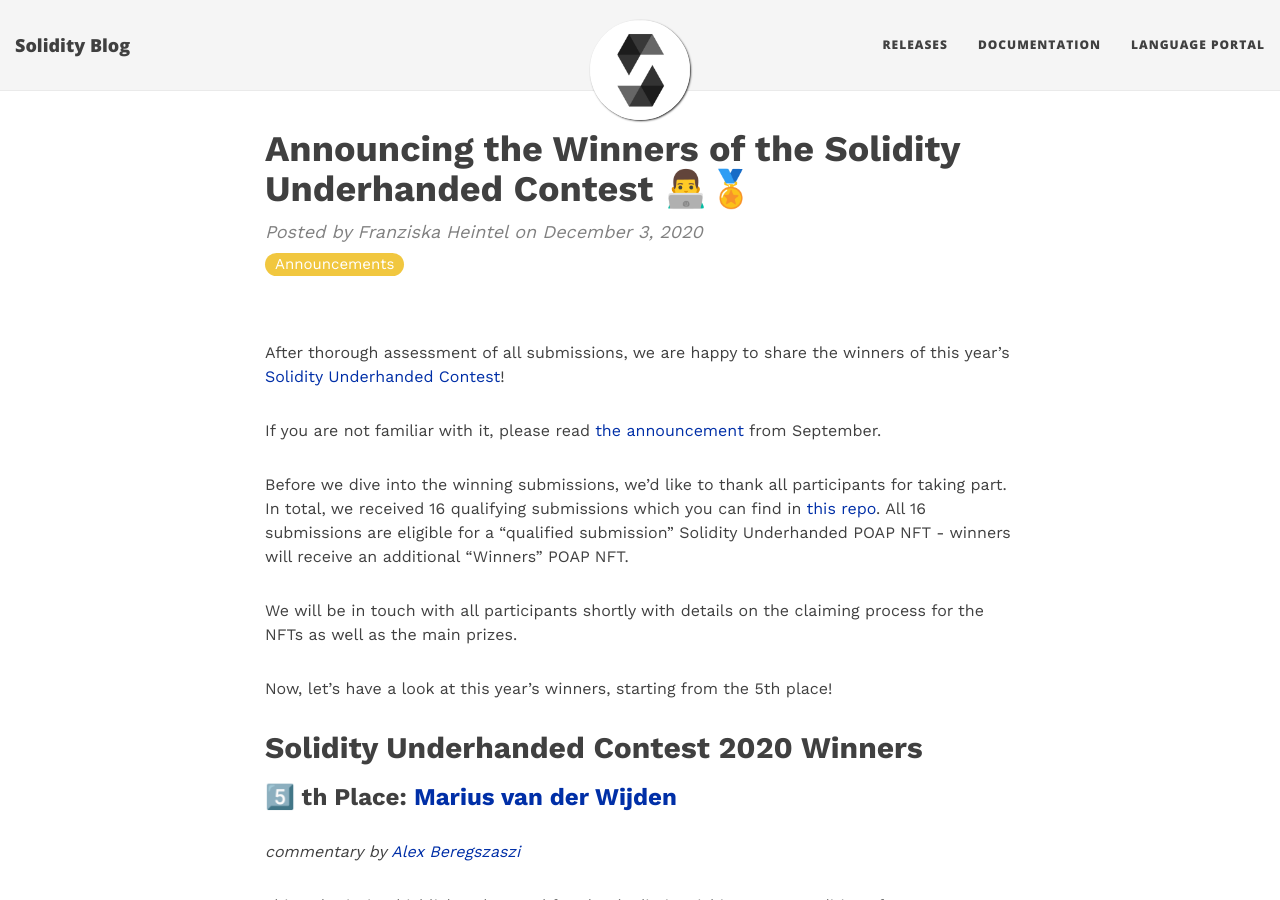
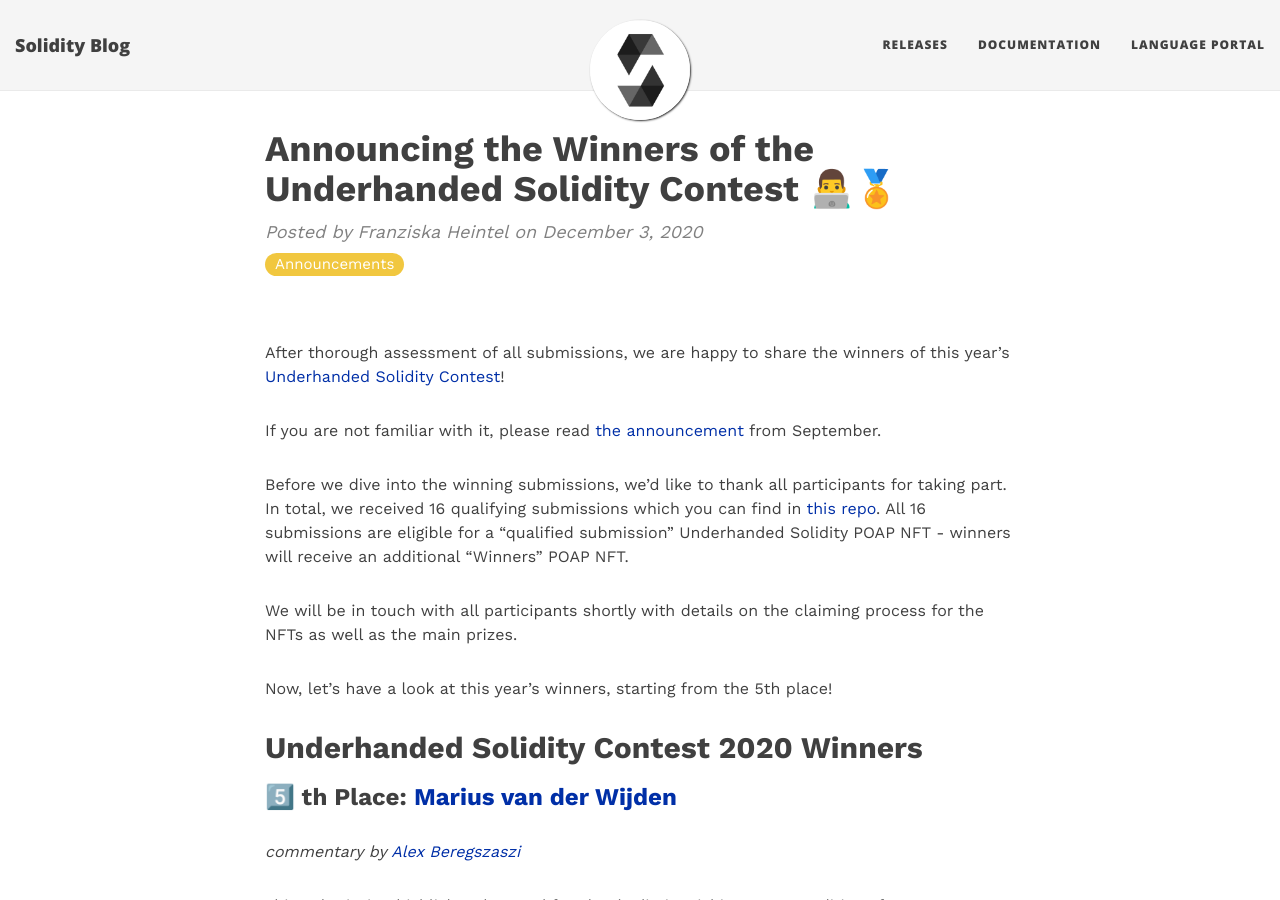
Before and after one commit to krismark930/solidity-blog, a Jekyll site: the page built from _posts/2020-12-03-solidity-underhanded-contest-winners.md, in a window 1280 px wide and 900 px high. Built offline with Jekyll 4.4.1, drawn with Linux system fonts in a browser that asks for light colours; some of the changed text lies outside the part shown.

Commit message:
harmonizing wording of USC

```diff
--- a/_posts/2020-12-03-solidity-underhanded-contest-winners.md
+++ b/_posts/2020-12-03-solidity-underhanded-contest-winners.md
@@ -1,23 +1,23 @@
 ---
 layout: post
 published: true
-title: 'Announcing the Winners of the Solidity Underhanded Contest 👨‍💻🏅'
+title: 'Announcing the Winners of the Underhanded Solidity Contest 👨‍💻🏅'
 date: '2020-12-03'
 author: Franziska Heintel
 category: Announcements
 ---
 
-After thorough assessment of all submissions, we are happy to share the winners of this year's [Solidity Underhanded Contest](https://underhanded.soliditylang.org/)!
+After thorough assessment of all submissions, we are happy to share the winners of this year's [Underhanded Solidity Contest](https://underhanded.soliditylang.org/)!
 
 If you are not familiar with it, please read [the announcement](https://blog.soliditylang.org/2020/09/21/solidity-underhanded-contest/) from September.
 
-Before we dive into the winning submissions, we'd like to thank all participants for taking part. In total, we received 16 qualifying submissions which you can find in [this repo](https://github.com/ethereum/solidity-underhanded-contest/tree/master/submissions_2020). All 16 submissions are eligible for a "qualified submission" Solidity Underhanded POAP NFT - winners will receive an additional "Winners" POAP NFT.
+Before we dive into the winning submissions, we'd like to thank all participants for taking part. In total, we received 16 qualifying submissions which you can find in [this repo](https://github.com/ethereum/solidity-underhanded-contest/tree/master/submissions_2020). All 16 submissions are eligible for a "qualified submission" Underhanded Solidity POAP NFT - winners will receive an additional "Winners" POAP NFT.
 
 We will be in touch with all participants shortly with details on the claiming process for the NFTs as well as the main prizes.
 
 Now, let's have a look at this year's winners, starting from the 5th place!
 
-## Solidity Underhanded Contest 2020 Winners
+## Underhanded Solidity Contest 2020 Winners
 
 ### 5️⃣ th Place: [Marius van der Wijden](https://github.com/ethereum/solidity-underhanded-contest/tree/master/submissions_2020/submission14_MariusVanDerWijden)
 
@@ -97,8 +97,8 @@ This submission shows the social aspect of trusting “audited” upgradable con
 
 This submissions exploits a Solidity compiler bug, namely the [Solidity Dynamic Array Cleanup Bug](https://blog.soliditylang.org/2020/10/07/solidity-dynamic-array-cleanup-bug/), which was fixed with Solidity v0.7.3. Using this bug is a great idea in theory, however, the implementation is suspicious and would raise eyebrows.
 
-## See you at the next Solidity Underhanded Contest!
+## See you at the next Underhanded Solidity Contest!
 
 We would like to thank ConsenSys Diligence, Solidified, OpenZeppelin, and the Ethereum Foundation for contributing prizes and our judges Alex Beregszaszi, Austin Williams, Christian Reitwiessner, Gonçalo Sá, and Stefan Beyer for their assessments and support!
 
-Would you like to propose a topic for the next Solidity Underhanded Contest, provide feedback, sponsor a prize, or help with judging the next time? Then feel free to reach out to us at sol_underhanded@ethereum.org!
+Would you like to propose a topic for the next Underhanded Solidity Contest, provide feedback, sponsor a prize, or help with judging the next time? Then feel free to reach out to us at sol_underhanded@ethereum.org!
```
Also changed, not shown: _posts/2020-09-21-solidity-underhanded-contest.md (+3 -3 lines).
